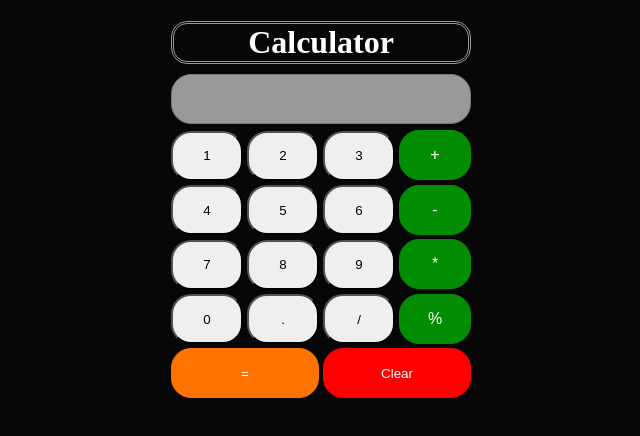
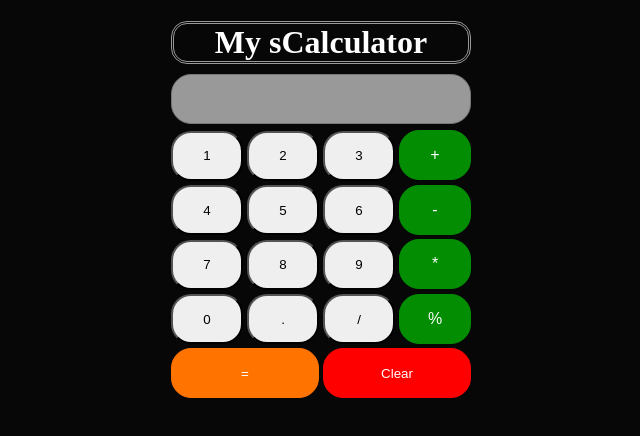
Before and after one commit to 2522anjali/workshop-0, a website: page index.html in a window 1280 px wide. Shown: the whole page, without its empty margins (319-959 px from the left). Drawn offline with Linux system fonts and the light colour scheme.

Commit message:
change h1

```diff
--- a/index.html
+++ b/index.html
@@ -9,7 +9,7 @@
 </head>
 <body>
     <div class="mycalc">
-        <h1>Calculator</h1>
+        <h1>  My sCalculator</h1>
         <form name="calculator" id="calculator">
             <input type="text" name="inputwindow" id="inputwindow">
             <div>
```
